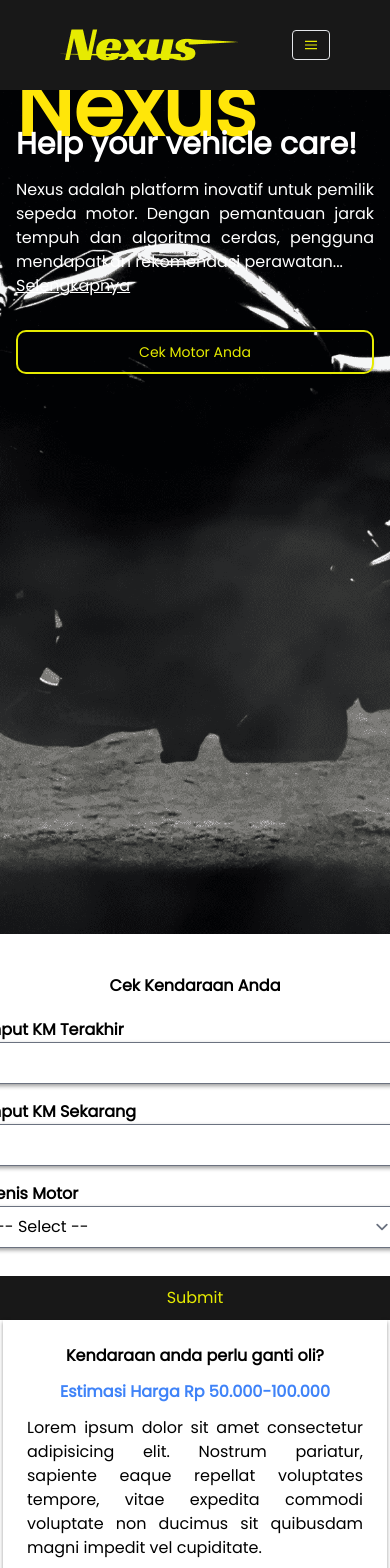
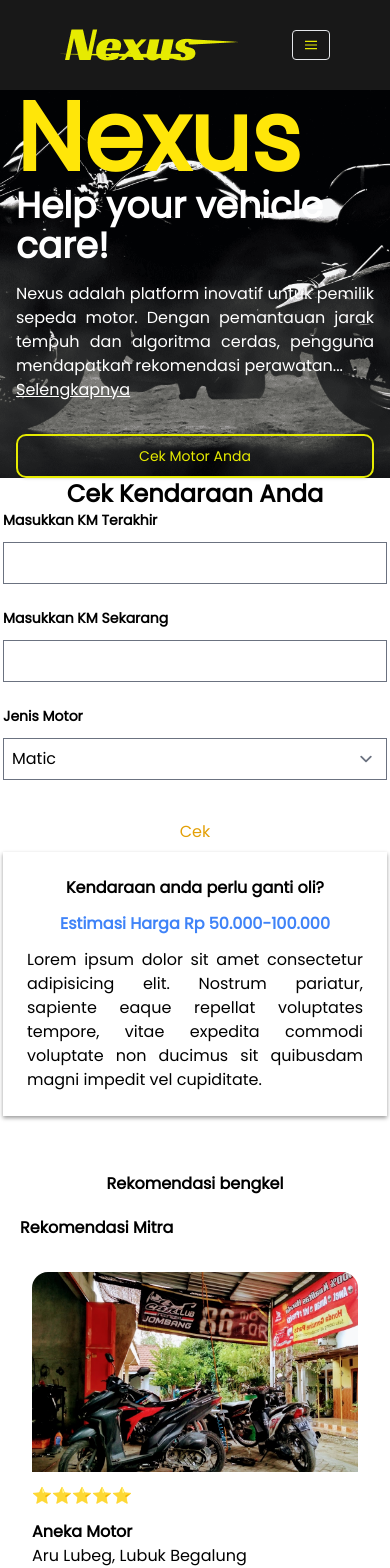
Before and after one commit to jimmywiraarbaa/capy-project, a React (Vite) app: page / in a window 390 px wide. Shown: the top 1568 px of the page. Built offline with nearby package versions, Linux system fonts and the light colour scheme.

Commit message:
responsive form cek kendaraan, responsive header, non aktif arrow type input

```diff
--- a/src/components/CekKendaraan/CekKendaraan.css
+++ b/src/components/CekKendaraan/CekKendaraan.css
@@ -12,24 +12,3 @@
 
   --border-radius-btn: 10px;
 }
-
-h2{
-    font-size: var(--fs-title);
-    font-weight: 700;
-}
-
-form label{
-    font-size: var(--fs-default);
-    font-weight: 600;
-}
-
-.form-control{
-    border-radius: var(--border-radius-btn);
-}
-
-.test .button{
-    padding: 10px 179px 10px 179px;
-    background-color: var(--primary);
-    border-radius: var(--border-radius-btn);
-    color: var(--secondary);
-}
--- a/src/components/CekKendaraan/CekKendaraan.jsx
+++ b/src/components/CekKendaraan/CekKendaraan.jsx
@@ -3,63 +3,34 @@
 
 function CekKendaraan() {
   return (
-    <section className="test container mt-10">
-      <h1 className="flex justify-center">
-        <b>Cek Kendaraan Anda</b>
+    <div>
+      <section className="test flex flex-col justify-center  items-center mt-12" id="cek">
+        <h1 className="text-2xl font-bold flex justify-center max-sm:text-xl">
+          Cek Kendaraan Anda
         </h1>
-      <div className="form flex justify-center" data-aos="zoom-in">
+        <div className=" mt-5 w-96 max-sm:w-72">
           <form action="" method="">
-          <label
-            htmlFor="last-kilometer"
-            style={{ marginTop: "20px", display: "flex" }}
-          >
-            Input KM Terakhir
-          </label>
-          <input
-            className="form-control mb-4 "
-            type="number"
-            name=""
-            style={{
-              width: "26rem",
-              boxShadow: "0 2px 4px rgba(0, 0, 0, 0.4)",
-            }}
-          />
+            <div className="flex flex-col mb-6">
+              <label className="text-sm font-semibold mb-3" htmlFor="">Masukkan KM Terakhir</label>
+              <input className="rounded-xl drop-shadow-lg" type="number" />
+            </div>
 
-          <label htmlFor="now-kilometer" style={{ display: "flex" }}>
-            Input KM Sekarang
-          </label>
-          <input
-            className="form-control mb-4"
-            type="number"
-            name=""
-            style={{
-              width: "26rem",
-              boxShadow: "0 2px 4px rgba(0, 0, 0, 0.4)",
-            }}
-          />
+            <div className="flex flex-col mb-6">
+              <label className="text-sm font-semibold mb-3" htmlFor="">Masukkan KM Sekarang</label>
+              <input className="rounded-xl drop-shadow-lg" type="number" />
+            </div>
 
-          <label htmlFor="motorbike-type " style={{ display: "flex" }}>
-            Jenis Motor
-          </label>
-          <select
-            className="form-select mb-4 rounded p-2"
-            aria-label="Default select example"
-            style={{
-              width: "26rem",
-              borderRadius: "10px",
-              boxShadow: "0 2px 4px rgba(0, 0, 0, 0.4)",
-            }}
-          >
-            <option selected>-- Select --</option>
-            <option value="matic">Matic</option>
-            <option value="manual">Manual</option>
-            <option value="clutch">Kopling</option>
+            <div className="flex flex-col">
+              <label className="text-sm font-semibold mb-3" htmlFor="">Jenis Motor</label>
+              <select className="rounded-xl p-2" name="" id="">
+                <option className="max-sm:text-xl" value="">Matic</option>
+                <option value="">Manual</option>
+                <option value="">Kopling</option>
               </select>
+            </div>
 
-          <div className="text-center mt-3">
-            <button className="button" type="submit">
-              Submit
-            </button>
+            <div className="flex justify-center mt-8 ">
+              <button className="bg-black rounded-lg py-2 text-yellow-400 w-3/4" type="submit">Cek</button>
             </div>
           </form>
         </div>
@@ -91,6 +62,7 @@
         </section>
         {/* Alasan Perlu End */}
       </section>
+    </div>
   );
 }
 
--- a/src/components/Header/Header.css
+++ b/src/components/Header/Header.css
@@ -13,10 +13,9 @@
   --border-radius-btn: 10px;
 }
 
-div .hero{
+.hero{
     background-image: url(../../../assets/hero-image.png);
     background-size: cover;
-    height: 100vh;
 }
 
 .hero-description{
@@ -29,7 +28,6 @@
 }
 
 .hero h1{
-    font-size: 81px;
     color: var(--warning);
 }
 
--- a/src/components/Header/Header.jsx
+++ b/src/components/Header/Header.jsx
@@ -10,59 +10,12 @@
   };
 
   return (
-    <section className="hero relative bg-cover bg-center bg-no-repeat text-white">
-      {/* <div classNameName="hero-description">
-        <div classNameName="flex">
-          <div classNameName="description mt-16">
-            <h1 classNameName=" font-bold mb-2">Nexus</h1>
-            <h2 classNameName="text-xl md:text-3xl mb-4">
-              Help your vehicle care!
-            </h2>
-            <div classNameName="detail-description w-11/12 md:w-1/2">
-              <p classNameName="text-lg leading-relaxed">
-                Nexus adalah platform inovatif yang dirancang untuk memudahkan
-                pemilik sepeda motor dalam merawat dan memperbaiki kendaraan
-                mereka. Dengan fitur pemantauan jarak tempuh motor dan algoritma
-                cerdas, pengguna dapat menerima rekomendasi perawatan yang tepat
-                waktu dan sesuai dengan kebutuhan kendaraan mereka. Selain itu,
-                Nexus menyediakan integrasi dengan bengkel-bengkel mitra,
-                memungkinkan
-
-                {showMore ? (
-                  <>
-                    {" "}pengguna untuk menemukan bengkel terdekat dan memperoleh
-                    layanan perbaikan dengan mudah. Admin bengkel mitra juga
-                    dapat mengelola inventaris suku cadang dan mempromosikan
-                    layanan mereka melalui fitur iklan yang disediakan. Dengan
-                    fokus pada kemudahan penggunaan, keandalan, dan kualitas
-                    layanan, Nexus bertujuan untuk menjadi teman setia bagi
-                    pemilik sepeda motor dalam menjaga kesehatan dan kinerja
-                    kendaraan mereka.
-                  </>
-                ) : '...'}
-              </p>
-              <a
-                classNameName="readmore cursor-pointer underline underline-offset-4"
-                onClick={toggleShowMore}
-              >
-                {showMore ? "Sembunyikan" : "Selengkapnya"}
-              </a>
-            </div>
-            <div classNameName="button">
-              <a
-                href="#"
-              >
-                Cek Motor Anda
-              </a>
-            </div>
-          </div>
-        </div>
-      </div> */}
+    <section className="hero relative bg-cover bg-center bg-no-repeat text-white max-sm:bg-cover">
       <div className="relative mx-auto max-w-screen-xl px-4 py-32 sm:px-6 lg:flex lg:h-screen lg:items-center lg:px-8">
         <div className="max-w-xl ltr:sm:text-left rtl:sm:text-right">
-          <h1 className="text-3xl font-extrabold sm:text-5xl">
+          <h1 className="text-8xl font-extrabold max-sm:text-6xl">
             Nexus
-            <strong className="block mt-5 text-3xl font-extrabold text-white"> Help your vehicle care! </strong>
+            <strong className="block mt-5 text-4xl font-extrabold text-white max-sm:text-2xl max-sm:mt-1"> Help your vehicle care! </strong>
           </h1>
 
           <p className="mt-4 text-justify max-w-lg sm:text-xl/relaxed">
@@ -84,7 +37,7 @@
           </a>
 
           <div className="button mt-8 flex flex-wrap gap-4 text-center">
-            <a href="#"
+            <a href="#cek"
               className="block w-full rounded  px-12 py-3 text-sm font-medium text-white shadow  focus:outline-none focus:ring  sm:w-auto">
               Cek Motor Anda
             </a>
--- a/src/index.css
+++ b/src/index.css
@@ -3,6 +3,15 @@
 @tailwind components;
 @tailwind utilities;
 
+/* Nonaktifkan arrow pada input tipe number */
+input[type=number]::-webkit-inner-spin-button,
+input[type=number]::-webkit-outer-spin-button {
+    -webkit-appearance: none;
+    appearance: none;
+    margin: 0;
+}
+
+
 
 *{
     font-family: "Poppins", sans-serif;
```
Also changed, not shown: assets/Puh-FE.jpg (added). Lines whose indentation alone changed are shown as unchanged.
